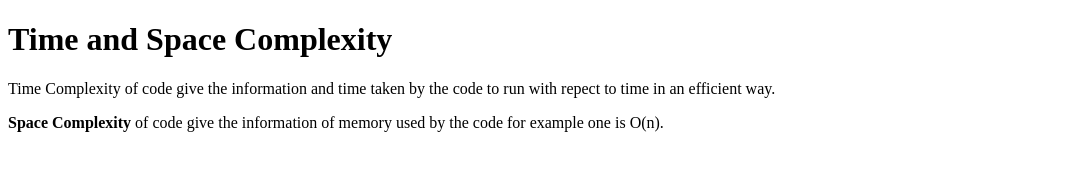
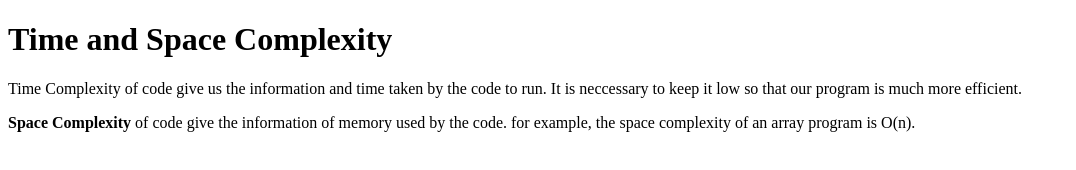
Before and after one commit to acciojob/time-and-space-complexity-vivek1735, a website: page main.html in a window 1280 px wide. Shown: the whole page, without its empty margins (0-1076 px from the left). Drawn offline with Linux system fonts and the light colour scheme.

Commit message:
created a submission

```diff
--- a/main.html
+++ b/main.html
@@ -8,8 +8,8 @@
 
 <body>
 	<h1>Time and Space Complexity</h1>
-	<p>Time Complexity of code give the information and time taken by the code to run with repect to time in an efficient way.</p>
-	<p><b>Space Complexity</b> of code give the information of memory used by the code for example one is O(n).</p>
+	<p>Time Complexity of code give us the information and time taken by the code to run. It is neccessary to keep it low so that our program is much more efficient.</p>
+	<p><b>Space Complexity</b> of code give the information of memory used by the code. for example, the space complexity of an array program is O(n).</p>
     <script type="text/javascript" src="./script.js">
 </script>
 
```
